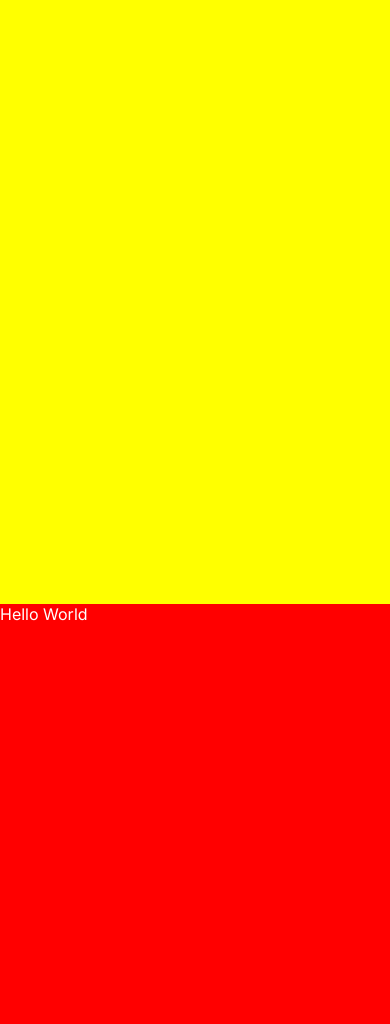
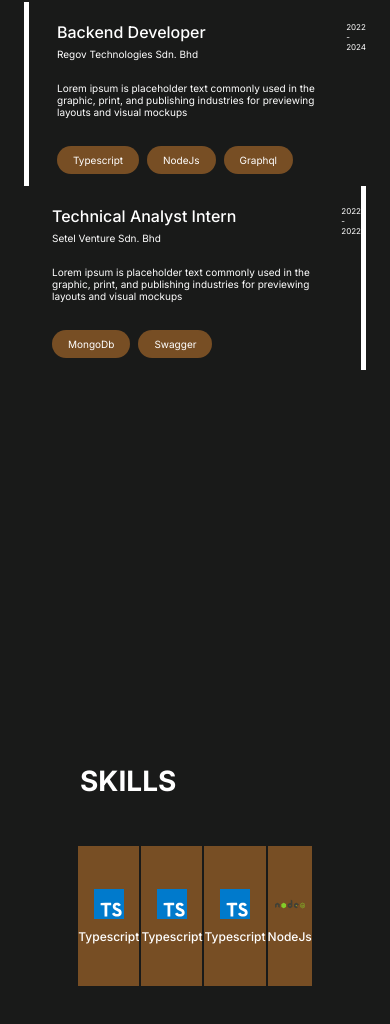
Before and after one commit to azreenzakaria/az-portfolio, a React (Create React App) app: page / in a window 390 px wide. Shown: the part 1144-2168 px from the top of the page. Built offline with nearby package versions, Linux system fonts and the light colour scheme; a web font is replaced by a local one.

Commit message:
Fix experience page and add skill page

```diff
--- a/src/pages/exp-page.tsx
+++ b/src/pages/exp-page.tsx
@@ -1,3 +1,5 @@
+import ExpCard from "../shared/components/card/exp-card";
+
 const ExperiencePage = ({
   sectionRef,
 }: {
@@ -5,7 +7,10 @@ const ExperiencePage = ({
 }) => {
   return (
     <div ref={sectionRef} className="experience">
-      <div className="helloworld">Hello World</div>
+      <div className="content">
+        <div className="page-title">Experiences</div>
+        <ExpCard />
+      </div>
     </div>
   );
 };
--- a/src/pages/skill-page.tsx
+++ b/src/pages/skill-page.tsx
@@ -1,3 +1,5 @@
+import SkillCard from "../shared/components/card/skill-card";
+
 const SkillPage = ({
   sectionRef,
 }: {
@@ -5,7 +7,10 @@ const SkillPage = ({
 }) => {
   return (
     <div ref={sectionRef} className="skill">
-      <div className="helloworld">Hello World</div>
+      <div className="content">
+        <div className="page-title">Skills</div>
+        <SkillCard />
+      </div>
     </div>
   );
 };
--- a/src/pages/styles/_exp-page.scss
+++ b/src/pages/styles/_exp-page.scss
@@ -1,4 +1,32 @@
 .experience {
   height: 100vh;
-  background-color: yellow;
+  background-color: $primary-black;
+
+  .content {
+    margin: 0 5rem;
+
+    .page-title {
+      padding-top: 10rem;
+      margin-bottom: 3rem;
+      font-size: $font-size-28;
+      font-weight: $font-weight-800;
+      text-transform: uppercase;
+    }
+    .exp-card {
+    }
+  }
 }
+
+// Responsive styles
+@media (max-width: 768px) {
+  .experience {
+    .content {
+      margin: 0 1.5rem;
+
+      .page-title {
+      }
+      .exp-card {
+      }
+    }
+  }
+}
--- a/src/pages/styles/_skill-page.scss
+++ b/src/pages/styles/_skill-page.scss
@@ -1,4 +1,20 @@
 .skill {
   height: 100vh;
-  background-color: red;
+  background-color: $primary-black;
+
+  .content {
+    margin: 0 5rem;
+
+    .page-title {
+      padding-top: 10rem;
+      margin-bottom: 3rem;
+      font-size: $font-size-28;
+      font-weight: $font-weight-800;
+      text-transform: uppercase;
+    }
+    .skill-card {
+      align-items: center;
+      justify-content: center;
+    }
+  }
 }
--- a/src/shared/components/card/exp-card.tsx
+++ b/src/shared/components/card/exp-card.tsx
@@ -20,16 +20,19 @@ const CardProps = ({
 }: ExperienceItem) => {
   return (
     <div className="container">
-      <div className="left">{year}</div>
-      <div className="right">
-        <div className="content">{position}</div>
-        <div className="content">
+      <div className="left">
+        <div className="position">{position}</div>
+        <div className="company">
           <a href={url} target="_blank" rel="noopener noreferrer">
             {company}
           </a>
         </div>
-        <div className="content">{description}</div>
+        <div className="description">{description}</div>
         <Pill items={skills} />
+      </div>
+
+      <div className="right">
+        <div className="year">{year}</div>
       </div>
     </div>
   );
--- /dev/null
+++ b/src/shared/components/card/skill-card.tsx
@@ -0,0 +1,35 @@
+import { ReactComponent as TypescriptIcon } from "../../../assets/icons/typescript.svg";
+import { ReactComponent as NodeJSIcon } from "../../../assets/icons/nodejs.svg";
+
+interface SkillItem {
+  name: string;
+  path: JSX.Element;
+}
+
+const item: SkillItem[] = [
+  { name: "Typescript", path: <TypescriptIcon /> },
+  { name: "Typescript", path: <TypescriptIcon /> },
+  { name: "Typescript", path: <TypescriptIcon /> },
+  { name: "NodeJs", path: <NodeJSIcon /> },
+];
+
+const CardProps = ({ name, path }: SkillItem) => {
+  return (
+    <div className="skill-card-content">
+      <div className="icon">{path}</div>
+      <div className="icon-name">{name}</div>
+    </div>
+  );
+};
+
+const SkillCard = () => {
+  return (
+    <div className="skill-card">
+      {item.map((item, index) => (
+        <CardProps key={index} path={item.path} name={item.name} />
+      ))}
+    </div>
+  );
+};
+
+export default SkillCard;
--- a/src/shared/components/styles/_exp-card.scss
+++ b/src/shared/components/styles/_exp-card.scss
@@ -2,27 +2,50 @@
   .container {
     display: flex;
     flex-direction: row;
-    font-weight: $font-weight-300;
+    gap: 1rem;
+    border-left: 5px solid white;
+
+    &:nth-child(even) {
+      border-right: 5px solid white;
+      border-left: none;
+    }
     .left {
-      text-align: center;
-      flex-basis: 20%;
+      flex-basis: 85%;
+      margin-left: 1.5rem;
+      padding: 0.25rem;
+
+      .position {
+        margin-top: 1rem;
+        font-size: $font-size-20;
+        font-weight: $font-weight-500;
+      }
+      .company {
+        margin-bottom: 1.25rem;
+
+        a {
+          text-decoration: none;
+          color: inherit;
+          font-size: $font-size-14;
+          font-weight: $font-weight-300;
+
+          &:hover {
+            color: $tertiary-sepia;
+          }
+        }
+      }
+      .description {
+        margin-bottom: 1.25rem;
+        font-size: $font-size-14;
+        font-weight: $font-weight-400;
+      }
     }
     .right {
       flex: 1;
-      padding-left: 1rem;
-      .content:nth-child(1) {
-        font-weight: $font-weight-400;
-      }
-      .content:nth-child(2) {
-        font-size: $font-size-12;
-        margin-bottom: 0.5rem;
-      }
-      .content > a {
-        color: black;
-        text-decoration: none;
-        &:hover {
-          text-decoration: underline;
-        }
+
+      .year {
+        margin-top: 1.25rem;
+        width: fit-content;
+        font-size: $font-size-14;
       }
     }
   }
@@ -31,22 +54,23 @@
 // Responsive styles
 @media (max-width: 768px) {
   .exp-card {
-    margin: 0;
-    font-size: $font-size-12;
     .container {
       .left {
-        text-align: left;
+        .position {
+          font-size: $font-size-16;
+        }
+        .company {
+          a {
+            font-size: $font-size-10;
+          }
+        }
+        .description {
+          font-size: $font-size-10;
+        }
       }
       .right {
-        .content:nth-child(2) {
-          font-size: $font-size-10;
-        }
-        .content > a {
-          color: white;
-          text-decoration: none;
-          &:hover {
-            text-decoration: underline;
-          }
+        .year {
+          font-size: $font-size-8;
         }
       }
     }
--- /dev/null
+++ b/src/shared/components/styles/_skill-card.scss
@@ -0,0 +1,26 @@
+.skill-card {
+  display: flex;
+  flex-direction: row;
+  gap: 0.125rem;
+  .skill-card-content {
+    background-color: $tertiary-sepia;
+    width: 8.75rem;
+    height: 8.75rem;
+    display: flex;
+    flex-direction: column;
+    align-items: center;
+    justify-content: center;
+
+    .icon {
+      svg {
+        width: 30px;
+        height: 30px;
+      }
+    }
+    .icon-name {
+      margin-top: 6px;
+      font-size: $font-size-12;
+      font-weight: $font-weight-500;
+    }
+  }
+}
--- a/src/shared/components/styles/_stylesheet.scss
+++ b/src/shared/components/styles/_stylesheet.scss
@@ -4,3 +4,4 @@
 @import "tab";
 @import "pill";
 @import "navbar";
+@import "skill-card";
```
Also changed, not shown: src/assets/icons/nodejs.svg (added), src/assets/icons/typescript.svg (added).
